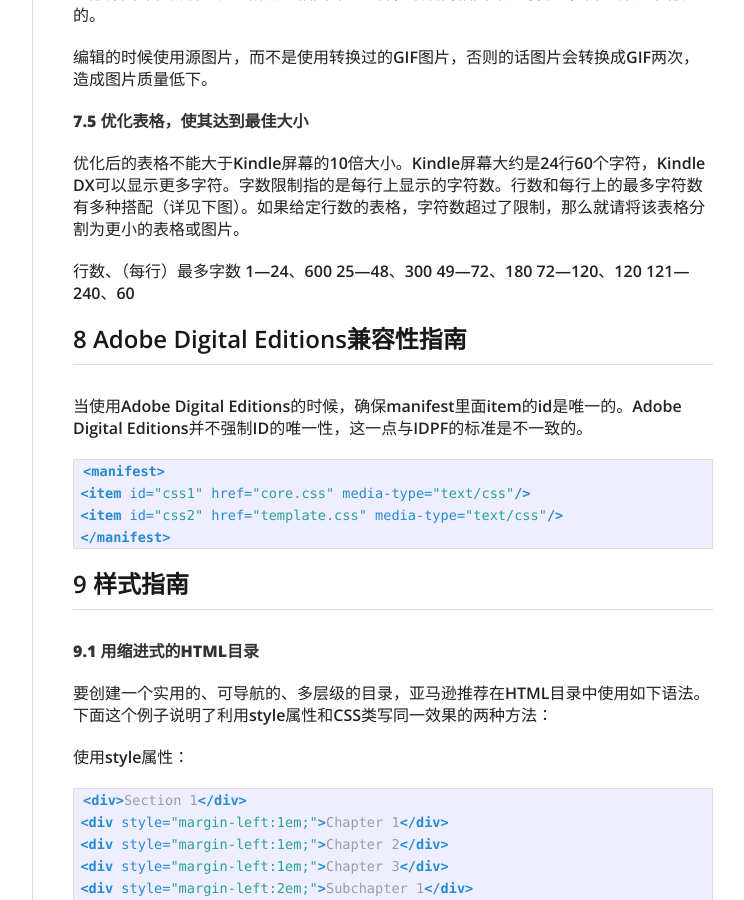
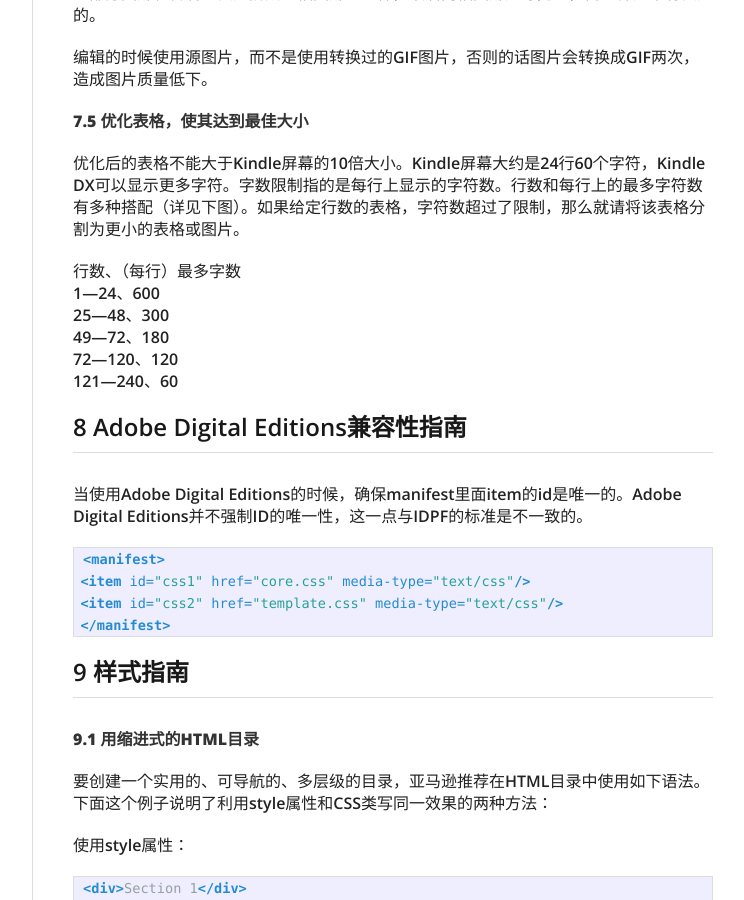
Before and after one commit to fantaghiro/fantaghiro.github.io, a Jekyll site: the page built from _posts/2014-03-03-code-highlight-testing.markdown, in a window 1280 px wide and 900 px high, scrolled down 13705 px. Shown: the whole window, without its empty margins (378-1122 px from the left). Built offline with Jekyll 4.4.1, drawn with Linux system fonts in a browser that asks for light colours; nearby versions of some CDN libraries; comment, search, counter and statistics services are not loaded.

```diff
--- a/_posts/2014-03-03-code-highlight-testing.markdown
+++ b/_posts/2014-03-03-code-highlight-testing.markdown
@@ -632,12 +632,12 @@ colspan和rowspan这样的属性值必须小于等于表格的总列或行数。
 
 优化后的表格不能大于Kindle屏幕的10倍大小。Kindle屏幕大约是24行60个字符，Kindle DX可以显示更多字符。字数限制指的是每行上显示的字符数。行数和每行上的最多字符数有多种搭配（详见下图）。如果给定行数的表格，字符数超过了限制，那么就请将该表格分割为更小的表格或图片。
 
-行数、（每行）最多字数
-1—24、600
-25—48、300
-49—72、180
-72—120、120
-121—240、60
+行数、（每行）最多字数<br>
+1—24、600<br>
+25—48、300<br>
+49—72、180<br>
+72—120、120<br>
+121—240、60<br>
 
 ##8 Adobe Digital Editions兼容性指南
 <hr>
```
